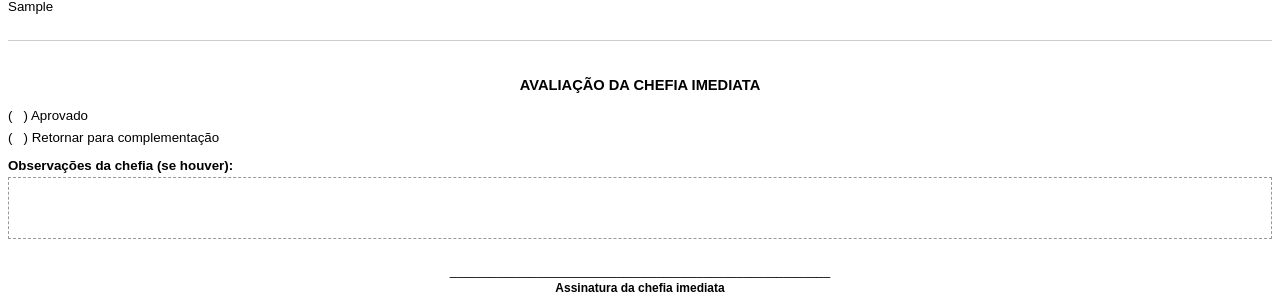
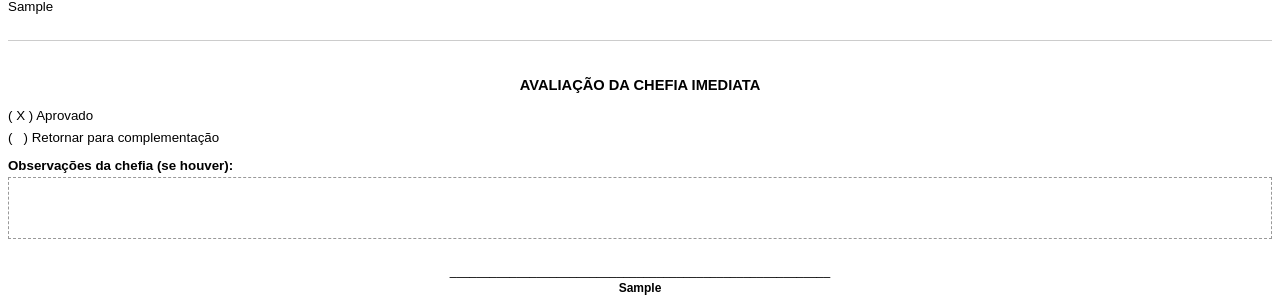
Before and after one commit to Masselorc/ponto-eletronico, a Python web app: template app/templates/main/relatorio_sei_html.html in a window 1280 px wide. Shown: the part 716-1020 px from the top of the page. Run offline with Jinja, Linux system fonts and the light colour scheme; the template is opened without the code that fills it: most values are stand-ins (such as "Sample title", 1, 10 or a date in 2020).

Commit message:
Update relatorio_sei_html.html

```diff
--- a/app/templates/main/relatorio_sei_html.html
+++ b/app/templates/main/relatorio_sei_html.html
@@ -183,7 +183,9 @@
     <div class="avaliacao-chefia-sei">
         <h2>AVALIAÇÃO DA CHEFIA IMEDIATA</h2>
         <div class="opcoes-sei">
-            <p>( &nbsp; ) Aprovado</p>
+            {# --- CORREÇÃO: Adicionado X em Aprovado --- #}
+            <p>( X ) Aprovado</p>
+            {# ----------------------------------------- #}
             <p>( &nbsp; ) Retornar para complementação</p>
         </div>
         <div class="observacoes-sei">
@@ -194,8 +196,7 @@
         </div>
         <div class="assinatura-chefia-sei">
             <p>_________________________________________________________</p>
-            <p class="assinatura-chefia-nome-sei">Assinatura da chefia imediata</p>
-            {# <p class="assinatura-chefia-nome-sei">{{ usuario.chefia_imediata or 'Nome da Chefia Imediata' }}</p> #}
+            <p class="assinatura-chefia-nome-sei">{{ usuario.chefia_imediata or 'Assinatura da Chefia Imediata' }}</p>
         </div>
     </div>
     {# --- FIM DA NOVA SEÇÃO (SEI) --- #}
```
